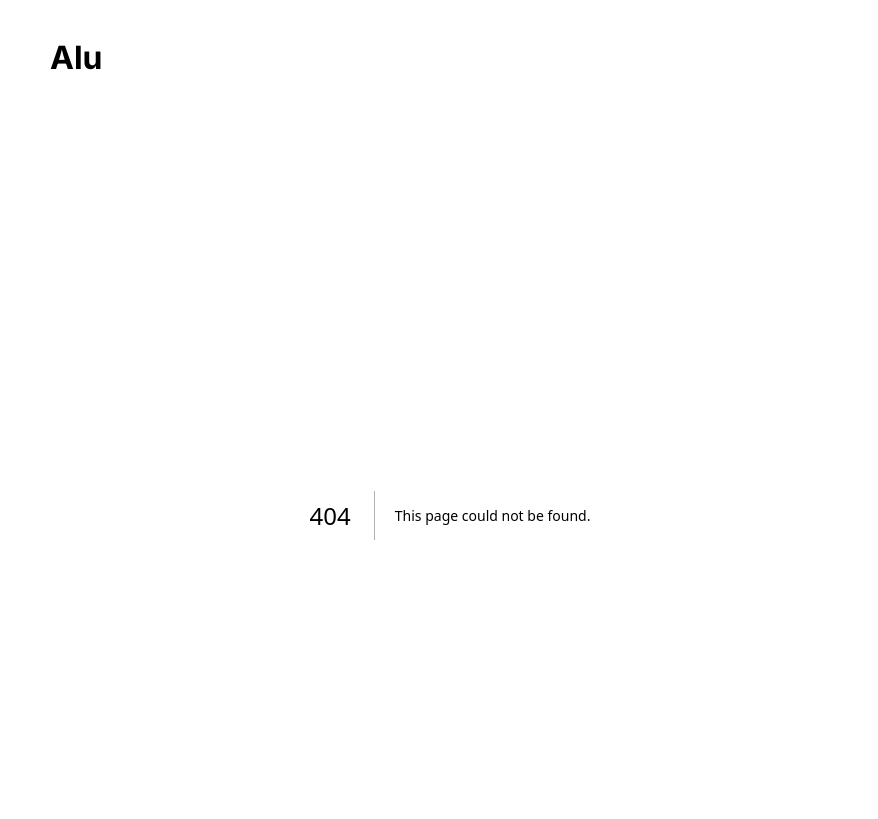
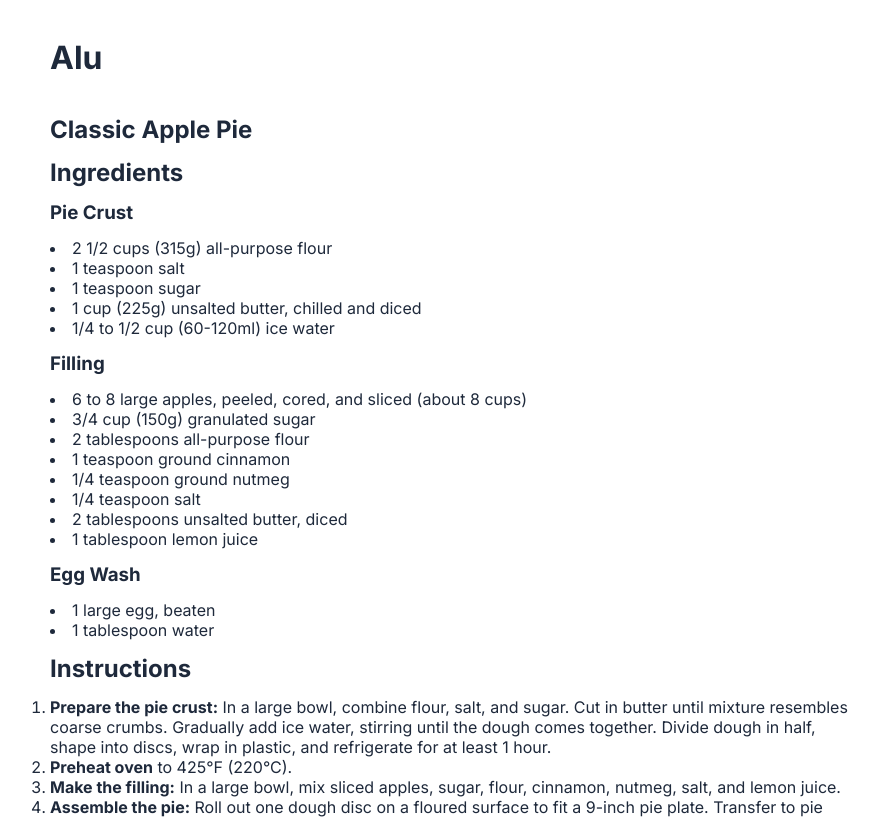
Before and after one commit to GosuCode/Alu, a Next.js app: page /blog/apple_pie in a window 1280 px wide. Before the commit this address had no page. Shown: the top 819 px of the page, without its empty margins (190-1068 px from the left). Built offline with nearby package versions, Linux system fonts and the light colour scheme.

Commit message:
feat: read individual pages

```diff
--- /dev/null
+++ b/app/blog/[slug]/page.js
@@ -0,0 +1,39 @@
+import Markdown from "markdown-to-jsx"
+import getPostMetadata from "@/utils/getPostMetadata"
+import React from 'react'
+import fs from 'fs'
+import matter from "gray-matter"
+
+function getPostContent(slug) {
+    const folder = 'blogs/'
+    const file = folder + `${slug}.md`
+    const content = fs.readFileSync(file, 'utf8')
+
+    const matterResult = matter(content)
+    return matterResult
+}
+
+export const generateStaticParams = async () => {
+    const posts = getPostMetadata('blogs')
+    return posts.map((post) => ({ slug: post.slug }))
+}
+
+export async function generateMetadata({ params, searchParams }) {
+    const id = params?.slug ? ' ⋅ ' + params?.slug : ''
+    return {
+        title: `Alu ${id.replaceAll('_', ' ')}`
+    }
+}
+
+export default function RecipePage(props) {
+
+    const slug = props.params.slug
+    const post = getPostContent(slug)
+    return (
+        <main>
+            <article>
+                <Markdown>{post.content}</Markdown>
+            </article>
+        </main>
+    )
+}
--- a/components/PostCard.js
+++ b/components/PostCard.js
@@ -4,7 +4,7 @@
   const { post } = props;
 
   return (
-    <Link href={""} className="unstyled">
+    <Link href={`/blog/${post.slug}`} className="unstyled">
       <div className="postCard">
         <h1> {post.title} </h1>
         <p>{post.sub_title}</p>
```
Also changed, not shown: app/blogs/[slug]/page.js (deleted, +0 -7 lines).
